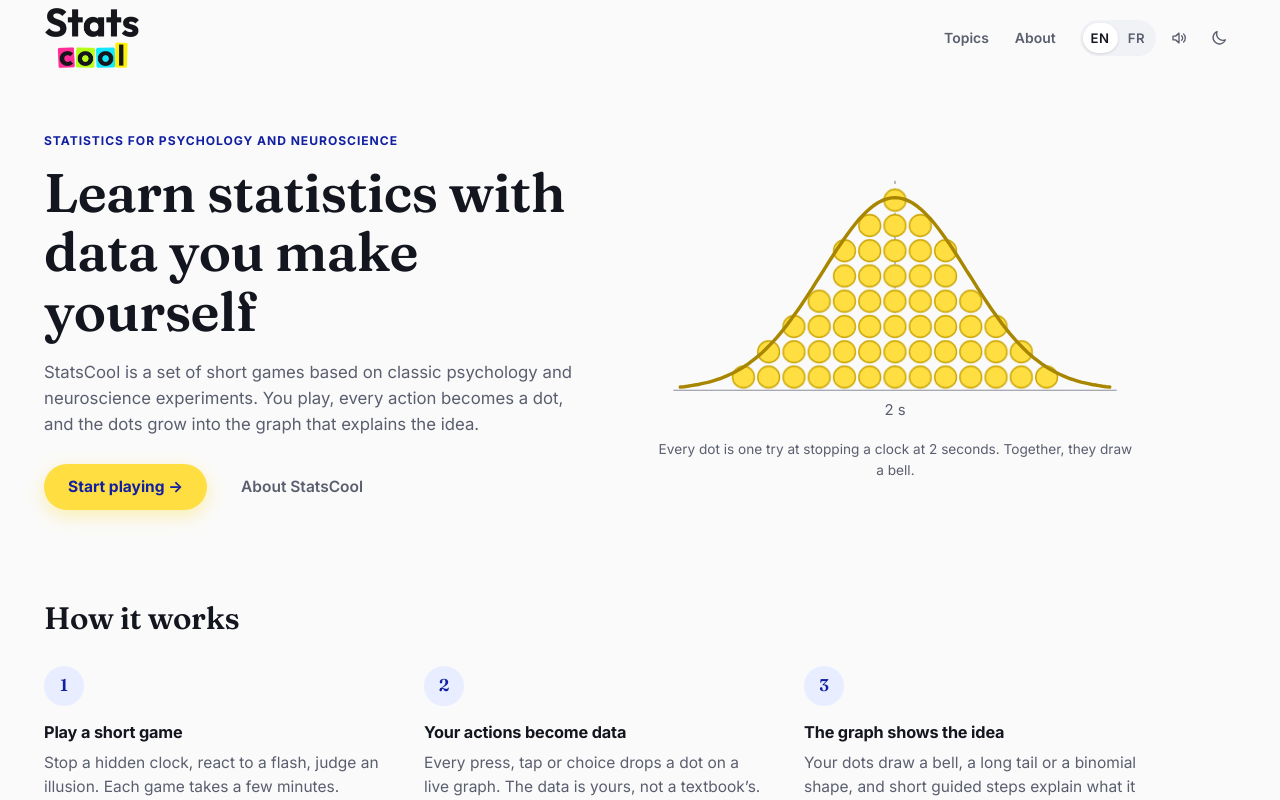
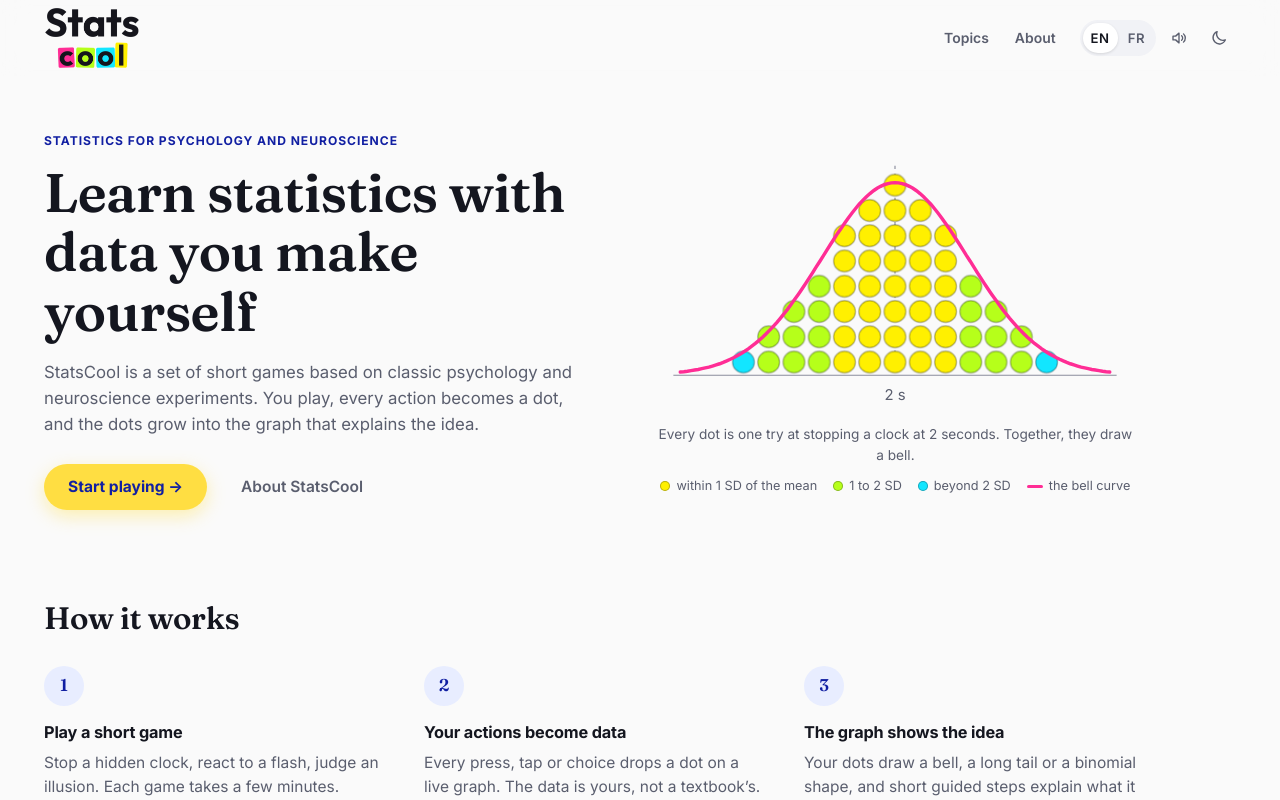
Before and after one commit to hamzasabek/statcool, a React (Vite) app: page /about in a window 1280 px wide. Shown: the top 800 px of the page. Built offline with nearby package versions, Linux system fonts and the light colour scheme.

Commit message:
Home bell in the logo colours, coloured by distance from the mean
Yellow within 1 SD, lime 1 to 2 SD, cyan beyond 2 SD, pink bell curve,
with a small legend that fades in once the bell has formed.

Co-Authored-By: Claude Opus 5.5 <noreply@anthropic.com>

```diff
--- a/src/index.css
+++ b/src/index.css
@@ -40,6 +40,11 @@
   --ck-b-line: #1597cc;           /* 5 s game curve: sky, 3:1 on white */
   --ck-b-text: #086d96;
   --ck-b-stroke: #1597cc;
+  --logo-pink: #ff2d95;            /* the four colours of the "cool" logo (Home hero bell) */
+  --logo-cyan: #12e6ff;
+  --logo-lime: #b6ff1a;
+  --logo-yellow: #fff000;
+  --hero-stroke: rgb(20 22 31 / 0.3); /* neon dots need an outline on white */
 
   --shadow: 0 1px 2px rgb(20 22 31 / 0.04), 0 8px 28px rgb(17 31 162 / 0.07);
   --shadow-hover: 0 2px 4px rgb(20 22 31 / 0.05), 0 16px 40px rgb(17 31 162 / 0.13);
@@ -88,6 +93,7 @@
   --handle: #a9baff;
   --ck-a-line: var(--sun);
   --ck-a-text: var(--sun);
+  --hero-stroke: var(--bg);
   --ck-b-line: var(--sky);
   --ck-b-text: var(--sky);
   --ck-b-stroke: #0b0b0d;
@@ -1187,15 +1193,18 @@ a.topic-game:hover .tl-cta { transform: translateX(4px); }
 .hero-dots { display: block; width: 100%; height: auto; overflow: visible; }
 .hero-figure figcaption { margin-top: 10px; color: var(--muted); font-size: 0.88rem; text-align: center; }
 .hero-dot {
-  fill: var(--added);
-  stroke: var(--dot-stroke);
+  fill: var(--logo-yellow);
+  stroke: var(--hero-stroke);
   stroke-width: 1.2;
   animation: hero-drop 0.6s cubic-bezier(0.3, 1.45, 0.55, 1) both; /* delay = its turn, set inline */
 }
+/* Colour = distance from the mean: within 1 SD, 1 to 2 SD, beyond 2 SD */
+.hero-dot.is-z2 { fill: var(--logo-lime); }
+.hero-dot.is-z3 { fill: var(--logo-cyan); }
 @keyframes hero-drop { from { transform: translateY(-260px); opacity: 0; } 30% { opacity: 1; } }
 .hero-curve {
   fill: none;
-  stroke: var(--ck-a-line);
+  stroke: var(--logo-pink);
   stroke-width: 3;
   stroke-linecap: round;
   stroke-dasharray: 1;
@@ -1206,6 +1215,13 @@ a.topic-game:hover .tl-cta { transform: translateX(4px); }
 .hero-axis { stroke: var(--axis); }
 .hero-target { stroke: var(--axis); stroke-dasharray: 3 4; }
 .hero-target-label { fill: var(--muted); font-size: 13px; }
+.hero-legend { display: flex; flex-wrap: wrap; justify-content: center; gap: 4px 16px; margin: 10px 0 0; padding: 0; list-style: none; font-size: 0.82rem; color: var(--muted); animation: hero-fade 0.8s ease-out both; }
+.hero-legend li { display: flex; align-items: center; gap: 6px; }
+.hero-legend li::before { content: ''; width: 10px; height: 10px; border-radius: 50%; background: var(--logo-yellow); box-shadow: inset 0 0 0 1px var(--hero-stroke); }
+.hero-legend li.is-z2::before { background: var(--logo-lime); }
+.hero-legend li.is-z3::before { background: var(--logo-cyan); }
+.hero-legend li.is-curve::before { width: 16px; height: 3px; border-radius: 2px; background: var(--logo-pink); box-shadow: none; }
+@keyframes hero-fade { from { opacity: 0; transform: translateY(4px); } }
 
 .home-section { margin-top: 76px; }
 .page .home h2 {
@@ -1382,7 +1398,7 @@ a.topic-game:hover .tl-cta { transform: translateX(4px); }
   .nd-glow, .ck-button.is-next, .rt-pad.is-next { animation: none; }
   .tl-link, .tl-node, .tl-cta, .btn { transition: none; }
   .tl-item { animation: none; }
-  .hero-dot, .hero-curve, .home-topic { animation: none; transition: none; }
+  .hero-dot, .hero-curve, .hero-legend, .home-topic { animation: none; transition: none; }
   .hero-curve { stroke-dashoffset: 0; }
   .tour-shade, .tour-ring { transition: none; }
   .tour-bubble { animation: none; }
--- a/src/pages/Home.jsx
+++ b/src/pages/Home.jsx
@@ -5,7 +5,8 @@ import TopicGlyph from '../components/TopicGlyph.jsx'
 import { firstGamePath, topics } from '../topics/topics.js'
 import { HOME } from './text.js'
 
-// Home page (/): what StatsCool is. A hero with a drawing of dots dropping into a bell (the idea of
+// Home page (/): what StatsCool is. A hero with a drawing of dots dropping into a bell, coloured by
+// their distance from the mean in the logo colours (the idea of
 // every game), how it works in three steps, what makes it different, the topics, and a last call
 // to play.
 
@@ -17,7 +18,11 @@ const W = COLS * SIZE + 44
 const BASE = 200
 const H = BASE + 34
 const X0 = 22
-const height = (c) => 7.6 * Math.exp(-0.5 * ((c - MID) / 2.9) ** 2) // the bell, in dots per column
+const SD = 2.9 // the bell's SD, in columns
+const height = (c) => 7.6 * Math.exp(-0.5 * ((c - MID) / SD) ** 2) // the bell, in dots per column
+// Colour zone of a column (logo colours): 1 = within 1 SD of the mean, 2 = 1 to 2 SD, 3 = beyond.
+// The 54 dots: 34 within 1 SD (63 %), 52 within 2 SD (96 %), 2 beyond; the pink curve is the bell.
+const zone = (c) => (Math.abs(c - MID) <= SD ? 1 : Math.abs(c - MID) <= 2 * SD ? 2 : 3)
 
 // Dots per column = the rounded bell (0 0 1 2 3 4 6 7 8 7 6 4 3 2 1 0 0), so the dots fit the curve.
 const DOTS = []
@@ -45,7 +50,7 @@ const CURVE = Array.from({ length: 121 }, (_, i) => {
   return `${i ? 'L' : 'M'}${(X0 + (c + 0.5) * SIZE).toFixed(1)},${(BASE - height(c) * SIZE).toFixed(1)}`
 }).join('')
 
-function HeroDots({ caption, aria, target }) {
+function HeroDots({ caption, aria, target, legend }) {
   const cx = (c) => X0 + (c + 0.5) * SIZE
   return (
     <figure className="hero-figure">
@@ -54,7 +59,7 @@ function HeroDots({ caption, aria, target }) {
         {DOTS.map((d, i) => (
           <circle
             key={i}
-            className="hero-dot"
+            className={`hero-dot is-z${zone(d.c)}`}
             cx={cx(d.c)}
             cy={BASE - (d.level + 0.5) * SIZE}
             r={SIZE / 2 - 1.5}
@@ -73,6 +78,13 @@ function HeroDots({ caption, aria, target }) {
         </text>
       </svg>
       <figcaption>{caption}</figcaption>
+      <ul className="hero-legend" style={{ animationDelay: `${DOTS.length * DROP_MS + 900}ms` }}>
+        {legend.map((l, i) => (
+          <li key={l} className={['is-z1', 'is-z2', 'is-z3', 'is-curve'][i]}>
+            {l}
+          </li>
+        ))}
+      </ul>
     </figure>
   )
 }
@@ -97,7 +109,7 @@ export default function Home() {
             </Link>
           </div>
         </div>
-        <HeroDots caption={tx.heroCaption} aria={tx.heroAria} target={tx.target} />
+        <HeroDots caption={tx.heroCaption} aria={tx.heroAria} target={tx.target} legend={tx.heroLegend} />
       </section>
 
       <section className="home-section">
--- a/src/pages/text.js
+++ b/src/pages/text.js
@@ -10,8 +10,9 @@ export const HOME = {
     start: 'Start playing →',
     about: 'About StatsCool',
     heroCaption: 'Every dot is one try at stopping a clock at 2 seconds. Together, they draw a bell.',
-    heroAria: 'Dots drop one by one and pile up into a bell-shaped curve.',
+    heroAria: 'Dots drop one by one and pile up into a bell-shaped curve, coloured by their distance from the mean.',
     target: '2 s',
+    heroLegend: ['within 1 SD of the mean', '1 to 2 SD', 'beyond 2 SD', 'the bell curve'],
     howTitle: 'How it works',
     how: [
       {
@@ -62,8 +63,9 @@ export const HOME = {
     start: 'Commencer à jouer →',
     about: 'À propos de StatsCool',
     heroCaption: 'Chaque point est un essai pour arrêter une horloge à 2 secondes. Ensemble, ils dessinent une cloche.',
-    heroAria: 'Des points tombent un à un et s’empilent en une courbe en cloche.',
+    heroAria: 'Des points tombent un à un et s’empilent en une courbe en cloche, colorés selon leur distance à la moyenne.',
     target: '2 s',
+    heroLegend: ['à moins de 1 écart-type de la moyenne', 'de 1 à 2 écarts-types', 'au-delà de 2 écarts-types', 'la courbe en cloche'],
     howTitle: 'Comment ça marche',
     how: [
       {
```
Also changed, not shown: context/progress.md (+14 -0 lines), context/project.md (+3 -1 lines).
